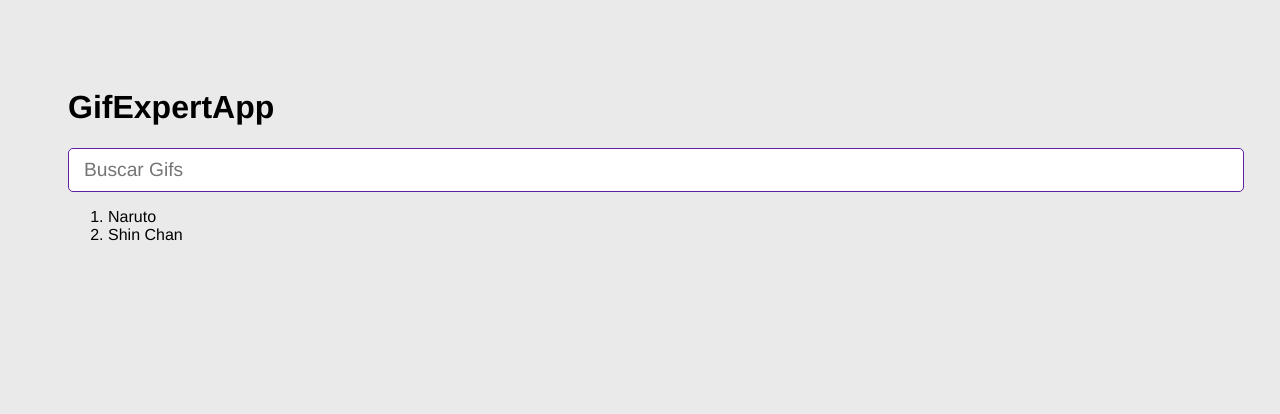
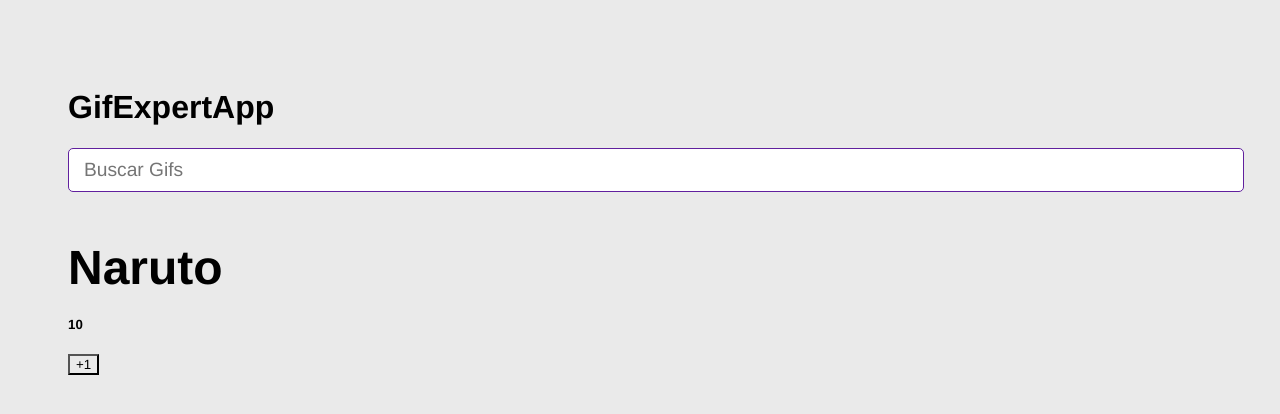
Before and after one commit to MickHerbivore/GifExpertApp, a React (Vite) app: page / in a window 1280 px wide. Shown: the top 414 px of the page. Built offline with nearby package versions, Linux system fonts and the light colour scheme; no server answers.

Commit message:
(feat) Componente GifGrid / useEfect

```diff
--- a/src/GifExpertApp.jsx
+++ b/src/GifExpertApp.jsx
@@ -1,28 +1,33 @@
 import { useState } from "react";
 import { AddCategory } from "./components/AddCategory";
+import { GifGrid } from "./components/GifGrid";
 
 export const GifExpertApp = () => {
 
-    const [ categories, setCategories ] = useState([ 'Naruto', 'Shin Chan' ]);
+    const [ categories, setCategories ] = useState([ 'Naruto' ]);
 
-    // const onAddCategory = () => {
-    //     const newCategory = 'HunterXHunter';
-    //     setCategories([ newCategory, ...categories ]);
-    // };
+    const onAddCategory = ( newCategory ) => {
+
+        if (categories.includes(newCategory)) return;
+
+        setCategories([ newCategory, ...categories ]);
+    };
 
     return (
         <>
             <h1>GifExpertApp</h1>
 
-            <AddCategory setCategories={ setCategories }/>
+            <AddCategory
+                onNewCategory={ event => onAddCategory( event ) }
+            />
 
-            <ol>
-                {
-                    categories.map( category => {
-                        return <li key={ category }>{ category }</li>
-                    })
-                }
-            </ol>
+            {
+                categories.map( category => (
+                    <GifGrid
+                        key={ category }
+                        category={ category } />
+                ))
+            }
         </>
     )
 }
--- a/src/components/AddCategory.jsx
+++ b/src/components/AddCategory.jsx
@@ -2,7 +2,7 @@
 // import PropTypes from 'prop-types';
 
 
-export const AddCategory = ({ setCategories }) => {
+export const AddCategory = ({ onNewCategory }) => {
 
     const [inputValue, setInputValue] = useState('');
 
@@ -15,7 +15,7 @@
 
         if (inputValue.trim().length <= 1) return;
 
-        setCategories( (categories) => [ inputValue, ...categories ] );
+        onNewCategory( inputValue.trim() );
         setInputValue( '' );
     }
 
--- /dev/null
+++ b/src/components/GifGrid.jsx
@@ -0,0 +1,23 @@
+import { useState, useEffect } from "react";
+import { getGifs } from "../helpers/getGifs";
+
+
+export const GifGrid = ({ category }) => {
+
+    const [counter, setCounter] = useState(10);
+
+    useEffect( () => {
+        getGifs( category );
+
+    }, [  ])
+
+
+    return (
+        <>
+            <h3>{ category }</h3>
+
+            <h5>{ counter }</h5>
+            <button onClick={ () => setCounter( counter + 1 )}>+1</button>
+        </>
+    )
+}
--- /dev/null
+++ b/src/helpers/getGifs.js
@@ -0,0 +1,16 @@
+export const getGifs = async ( category) => {
+
+    const url = `https://api.giphy.com/v1/gifs/search?api_key=ucMhQ7GR8yxa7txgXgfs5O5333yYSSEg&q=${ category }&limit=10`;
+    const resp = await fetch( url );
+    const { data = [] } = await resp.json();
+
+    const gifs = data.map( img => ({
+        id: img.id,
+        title: img.title,
+        url: img.images.downsized_medium.url
+    }))
+
+    console.log(gifs);
+
+    return gifs;
+}
```
